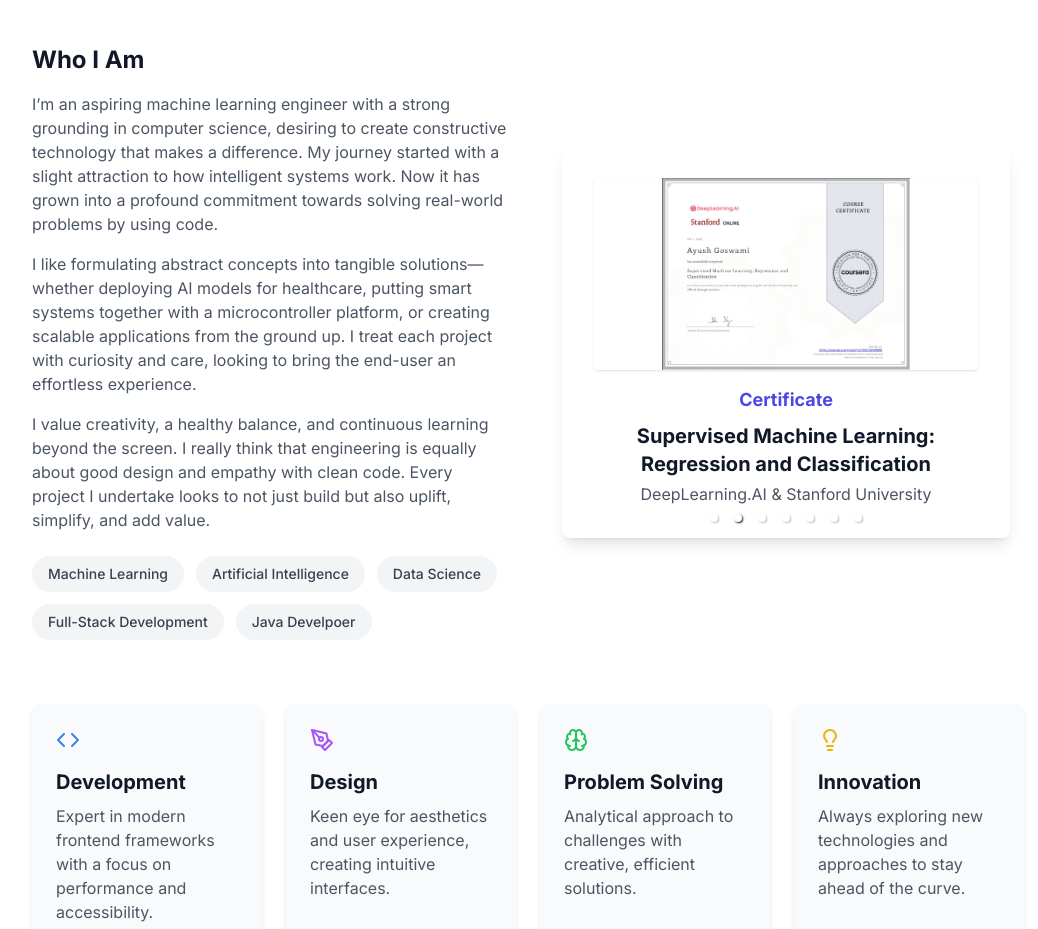
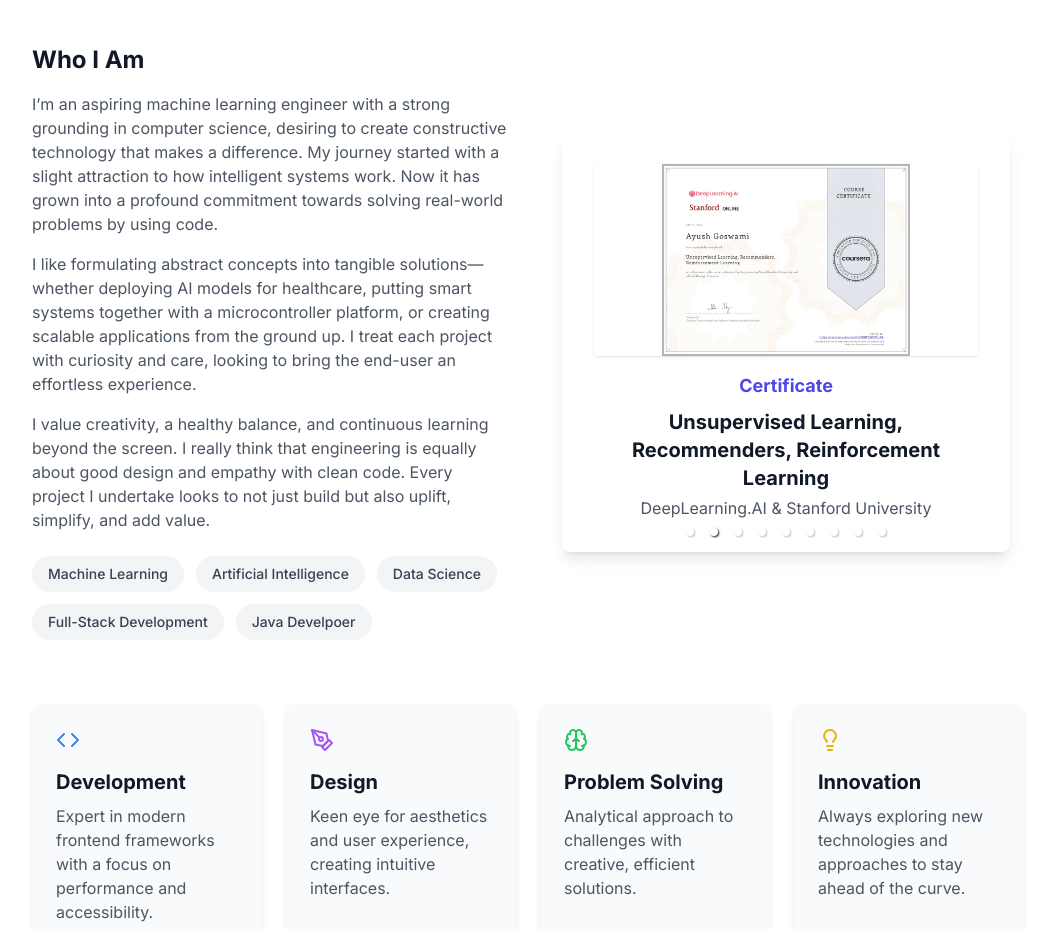
Before and after one commit to Ayush4998/Portfolio-Ayush, a React (Vite) app: page / in a window 1280 px wide. Shown: the part 960-1889 px from the top of the page, without its empty margins (112-1150 px from the left). Built offline with nearby package versions, Linux system fonts and the light colour scheme.

Commit message:
Updated certificates

```diff
--- a/src/components/About.tsx
+++ b/src/components/About.tsx
@@ -9,8 +9,20 @@
 import gen from '../genai.jpg';
 import web from '../web.jpg';
 import dbms from '../dbms.jpg';
+import mac from '../Machine.jpg';
+import uns from '../uns.jpg';
 
 const certificates = [
+  {
+    title: "Machine Learning Specialization",
+    issuer: "DeepLearning.AI & Stanford University",
+    photo: mac
+  },
+  {
+    title: "Unsupervised Learning, Recommenders, Reinforcement Learning",
+    issuer: "DeepLearning.AI & Stanford University",
+    photo: uns
+  },
   {
     title: "Advanced Learning Algorithms",
     issuer: "DeepLearning.AI & Stanford University",
```
